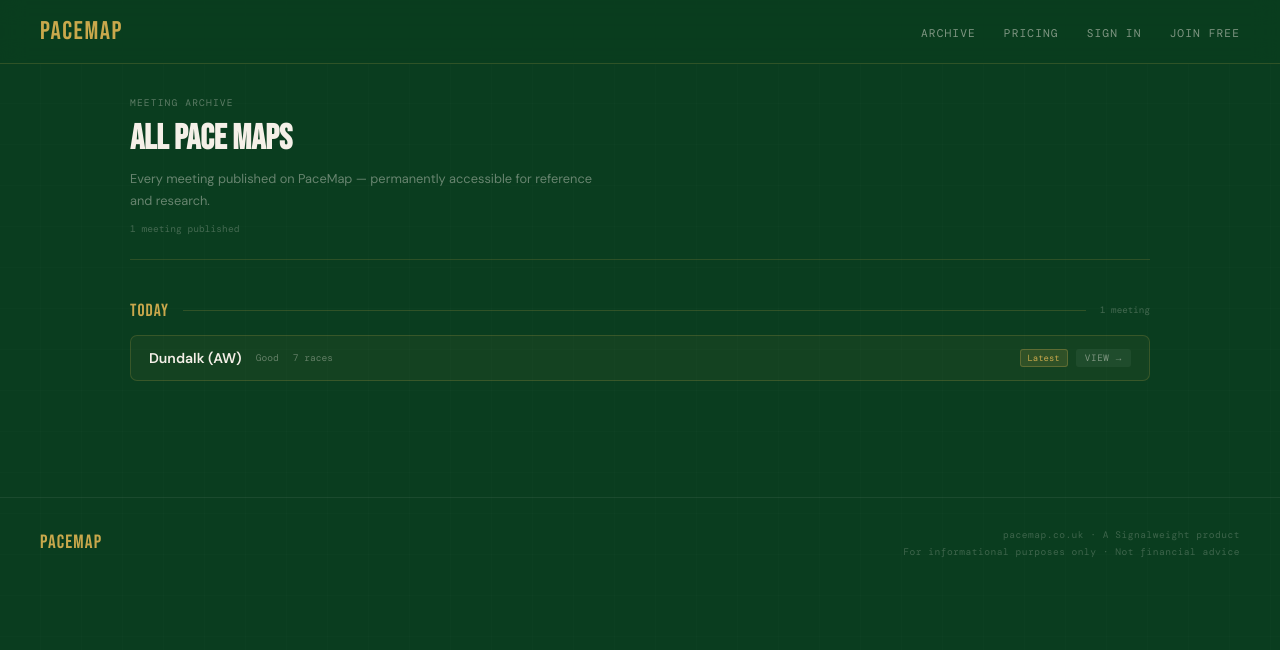
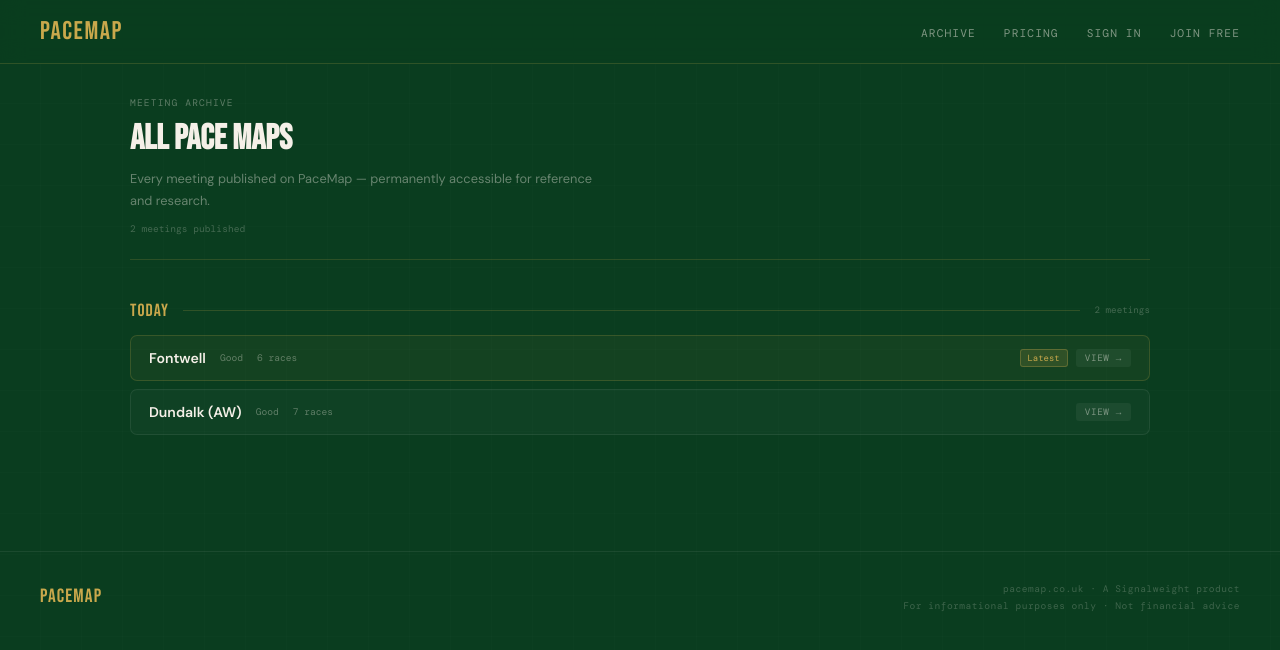
Before and after one commit to ppcjobber/clerk-authentication-starter, a Next.js app: page /archive in a window 1280 px wide. Shown: the top 650 px of the page. Built offline with nearby package versions, Linux system fonts and the light colour scheme; no server answers; a web font is replaced by a local one.

Commit message:
archive: add fontwell_27-march-2026

```diff
--- a/app/archive/page.tsx
+++ b/app/archive/page.tsx
@@ -12,12 +12,20 @@ type Meeting = {
 
 const MEETINGS: any[] = [
   {
+    slug:   "fontwell_27-march-2026",
+    date:   "27 March 2026",
+    label:  "Fontwell — 27 March 2026",
+    going:  "Good",
+    races:  6,
+    latest: true,
+  },
+  {
     slug:   "dundalk_aw_27-march-2026",
     date:   "27 March 2026",
     label:  "Dundalk (AW) — 27 March 2026",
     going:  "Good",
     races:  7,
-    latest: true,
+    latest: false,
   },];
 
 // ── Group by date ─────────────────────────────────────────────
```
